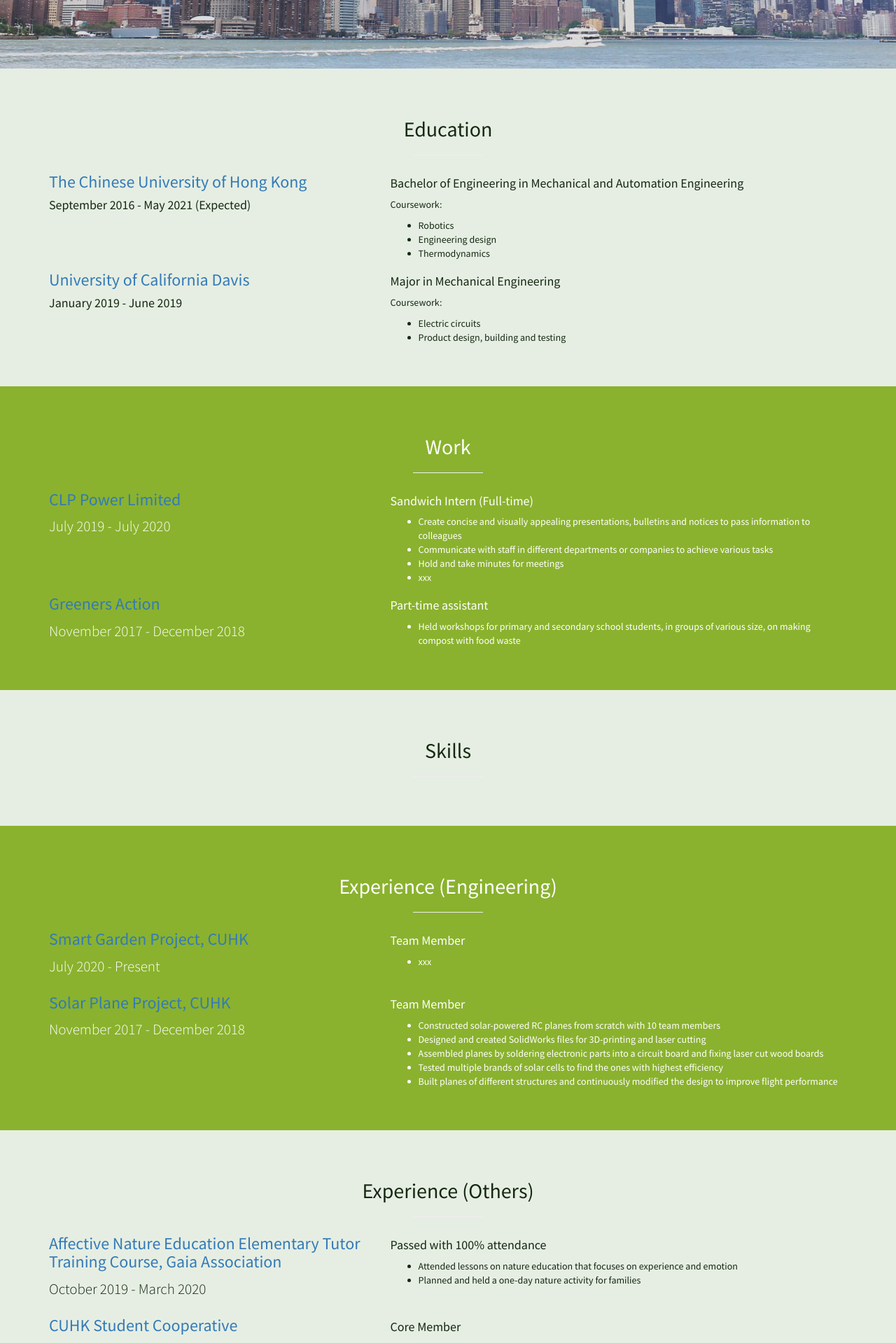
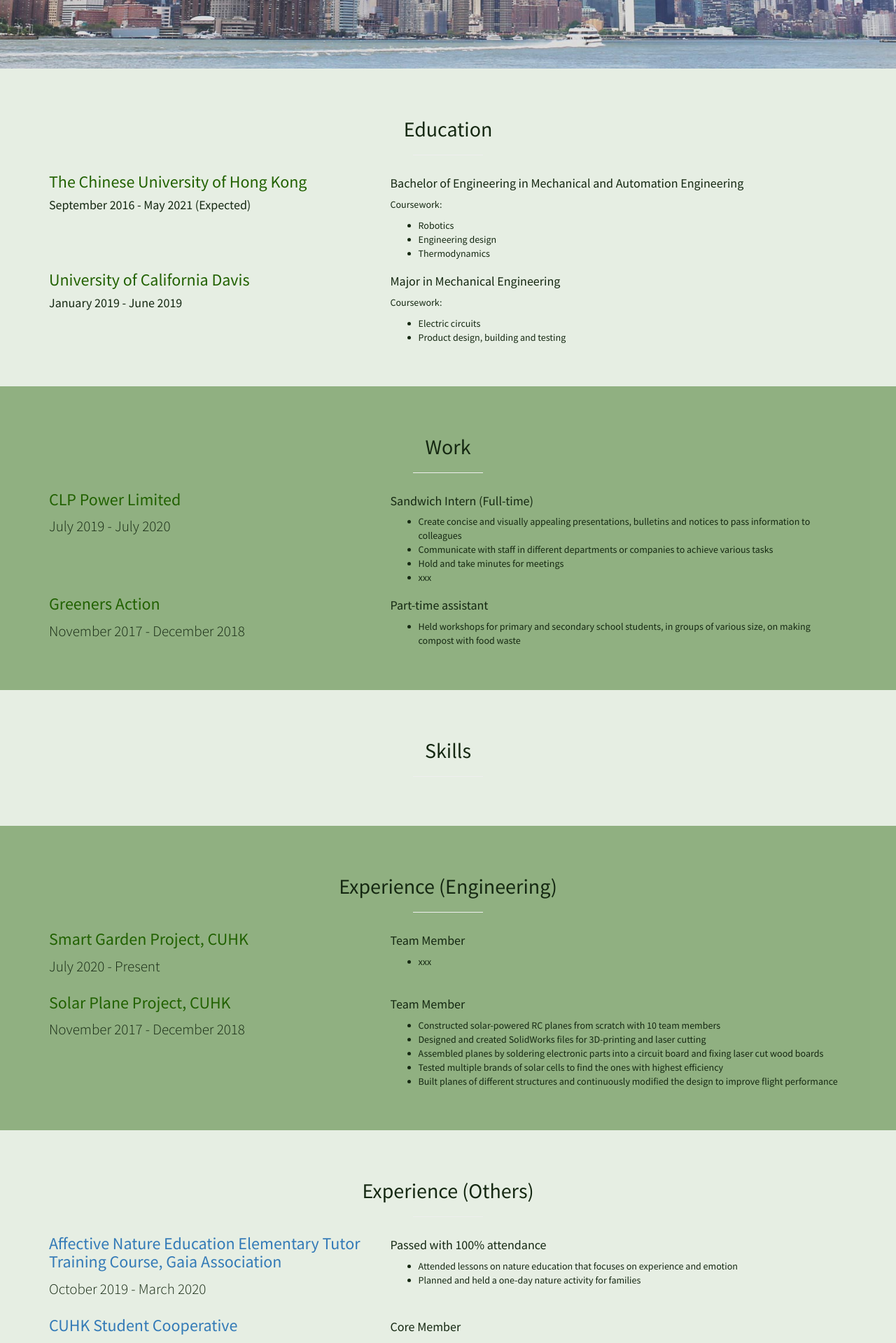
Before and after one commit to leelacceber/stylish-portfolio-jekyll-master, a Jekyll site: the page built from index.html, in a window 1280 px wide. Shown: the part 802-2721 px from the top of the page at 70% size. Built offline with Jekyll 4.4.1, drawn with Linux system fonts in a browser that asks for light colours.

Commit message:
Update stylish-portfolio.css

```diff
--- a/css/stylish-portfolio.css
+++ b/css/stylish-portfolio.css
@@ -39,7 +39,8 @@ body {
 }
 
 .bg-primary {
-  background-color: #8ab22e;
+    color: #152812;
+    background-color: #90b081;
 }
 
 
@@ -183,7 +184,7 @@ hr.small {
 }
 
 .simple-text h3 {
-    color: #337ab7;
+    color: #216100;
     margin-top: 5px;
 }
 
```
